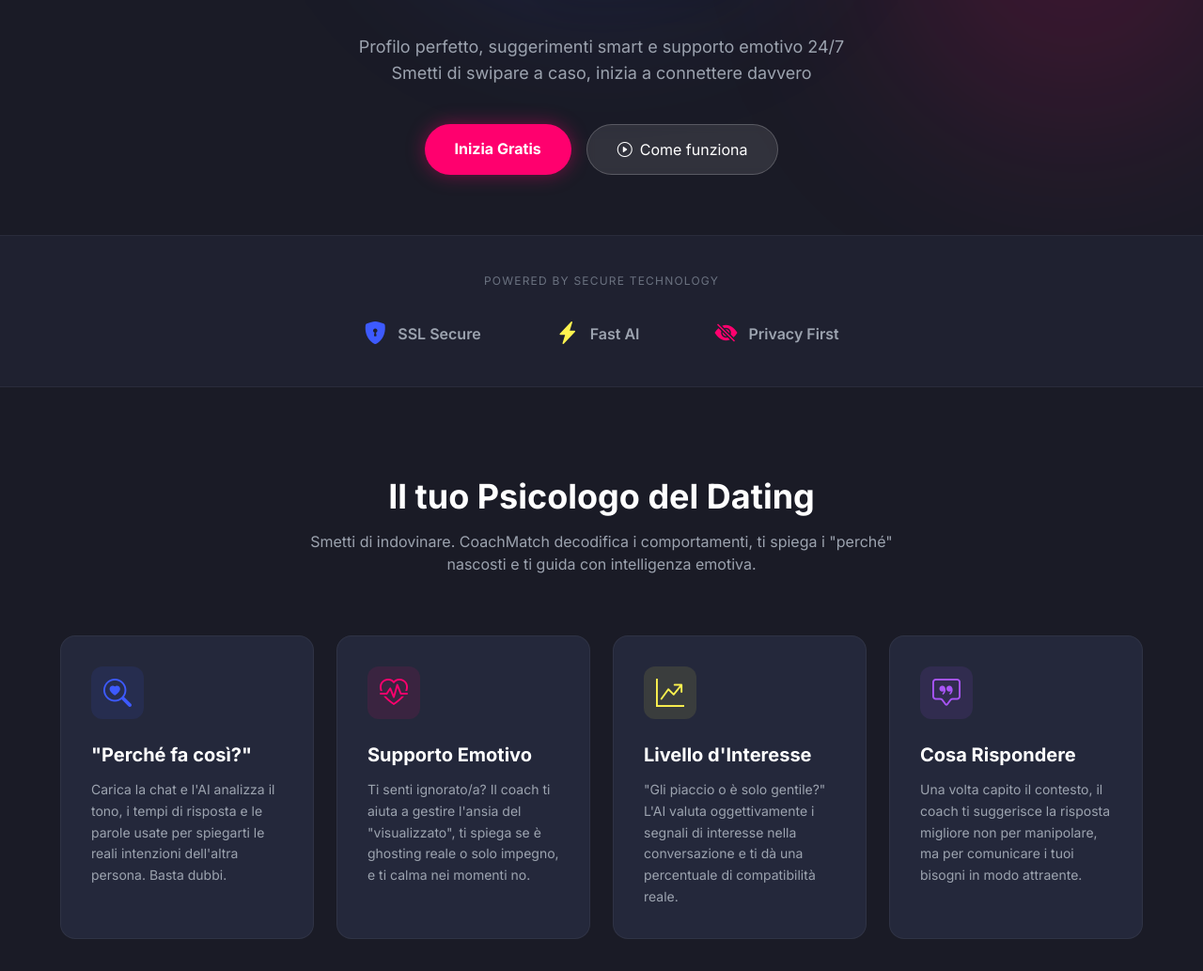
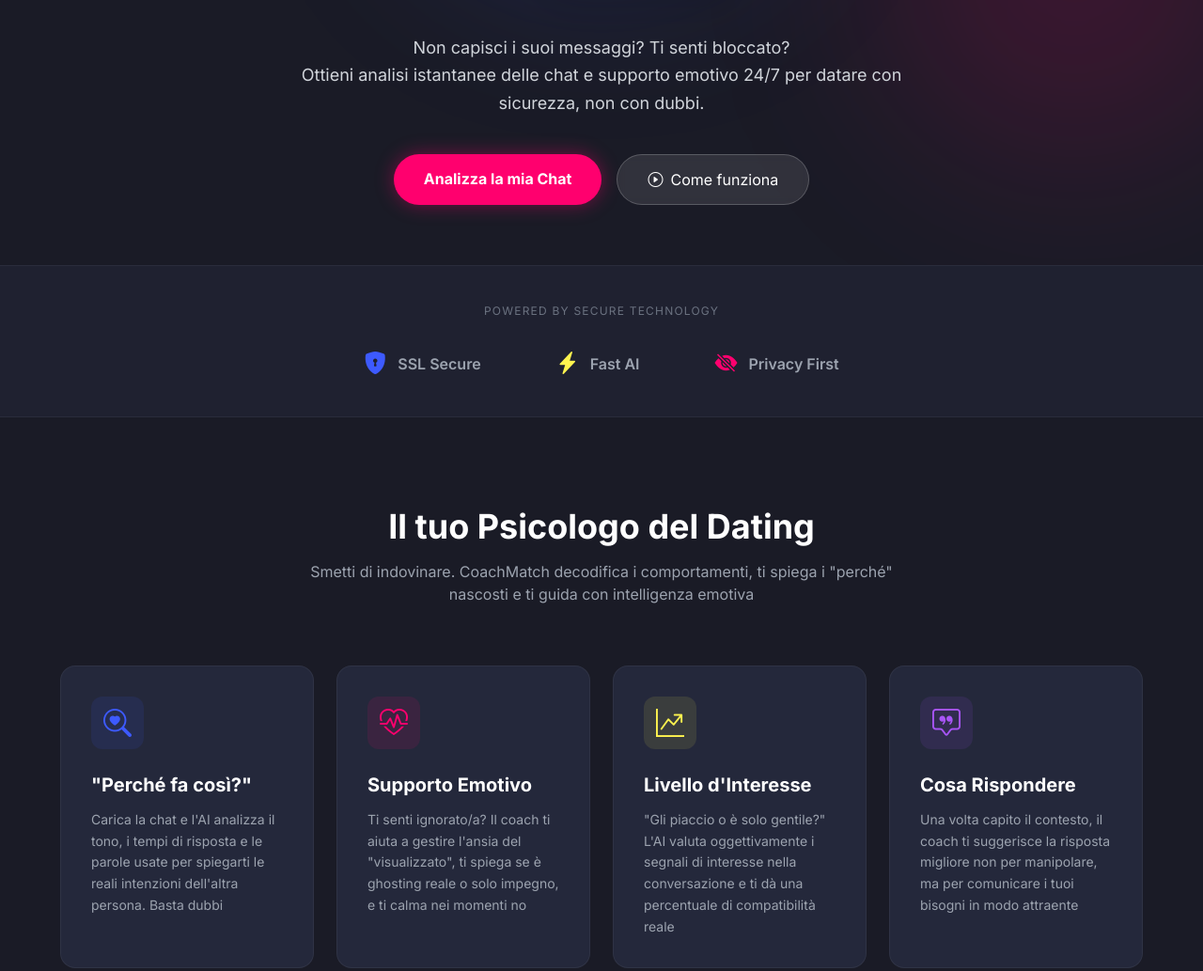
Before and after one commit to rickmendossa-x99/rickmendossa-x99.github.io, a website: page index.html in a window 1280 px wide. Shown: the part 860-1893 px from the top of the page at 94% size. Drawn offline with nearby package versions, Linux system fonts and the light colour scheme.

Commit message:
Description Update

```diff
--- a/index.html
+++ b/index.html
@@ -67,11 +67,11 @@
 
                 <div class="tw-flex tw-flex-col tw-place-content-center tw-items-center">
                     <div class="reveal-up tw-text-center">
-                        <span class="tw-text-coach-teal tw-font-bold tw-tracking-wider tw-uppercase tw-mb-3 tw-block tw-text-sm">AI Dating Coach</span>
+                        <span class="tw-text-coach-teal tw-font-bold tw-tracking-wider tw-uppercase tw-mb-3 tw-block tw-text-sm">AI Dating Coach & Psicologo</span>
                         <h1 class="tw-text-5xl md:tw-text-7xl tw-font-bold tw-leading-tight tw-text-white tw-mb-6">
                             Dating Senza<br>
                             <span class="tw-text-transparent tw-bg-clip-text tw-bg-gradient-to-r tw-from-[#3D5AFE] tw-to-[#FF006E]">
-                                Ansia
+                                Ansia.
                             </span>
                         </h1>
                     </div>
@@ -92,14 +92,16 @@
                 </div>
 
                 <div class="tw-flex tw-flex-col tw-items-center tw-text-center tw-max-w-2xl tw-mx-auto">
-                     <p class="reveal-up tw-mt-8 tw-text-lg tw-text-gray-400">
-                        Profilo perfetto, suggerimenti smart e supporto emotivo 24/7<br class="tw-hidden md:tw-block">
-                        Smetti di swipare a caso, inizia a connettere davvero
+                        <!-- Descrizione Aggiornata: Focus su comprensione e sicurezza -->
+                        <p class="reveal-up tw-mt-8 tw-text-lg tw-text-gray-300 tw-leading-relaxed">
+                        Non capisci i suoi messaggi? Ti senti bloccato? <br class="tw-hidden md:tw-block">
+                        Ottieni analisi istantanee delle chat e supporto emotivo 24/7 per datare con sicurezza, non con dubbi.
                     </p>
 
                     <div class="reveal-up tw-mt-10 tw-flex tw-flex-col sm:tw-flex-row tw-gap-4">
+                        <!-- CTA Principale: "Analizza Chat" è più forte di "Inizia Gratis" -->
                         <a class="tw-bg-coach-coral tw-text-white tw-px-8 tw-py-3.5 tw-rounded-full tw-font-bold tw-shadow-[0_0_20px_rgba(255,0,110,0.4)] hover:tw-shadow-[0_0_30px_rgba(255,0,110,0.6)] hover:tw-scale-105 tw-transition-all tw-text-center" href="#pricing">
-                            Inizia Gratis
+                            Analizza la mia Chat
                         </a>
                         <a class="tw-bg-white/10 tw-backdrop-blur-sm tw-text-white tw-border tw-border-white/20 tw-px-8 tw-py-3.5 tw-rounded-full tw-font-medium hover:tw-bg-white/20 tw-transition-all tw-flex tw-items-center tw-justify-center tw-gap-2" href="#features">
                             <i class="bi bi-play-circle"></i> Come funziona
@@ -108,6 +110,7 @@
                 </div>
             </div>
         </section>
+
 
         <!-- SOCIAL PROOF (Dark Tech) -->
         <section class="tw-py-10 tw-bg-coach-card/50 tw-border-y tw-border-white/5">
@@ -141,7 +144,7 @@
             <div class="tw-text-center tw-mb-16">
                 <h2 class="tw-text-3xl md:tw-text-4xl tw-font-bold tw-text-white tw-mb-4">Il tuo Psicologo del Dating</h2>
                 <p class="tw-text-gray-400 tw-max-w-2xl tw-mx-auto">
-                    Smetti di indovinare. CoachMatch decodifica i comportamenti, ti spiega i "perché" nascosti e ti guida con intelligenza emotiva.
+                    Smetti di indovinare. CoachMatch decodifica i comportamenti, ti spiega i "perché" nascosti e ti guida con intelligenza emotiva
                 </p>
             </div>
 
@@ -154,7 +157,7 @@
                     </div>
                     <h3 class="tw-text-xl tw-font-bold tw-mb-3 tw-text-white">"Perché fa così?"</h3>
                     <p class="tw-text-gray-400 tw-text-sm tw-leading-relaxed">
-                        Carica la chat e l'AI analizza il tono, i tempi di risposta e le parole usate per spiegarti le reali intenzioni dell'altra persona. Basta dubbi.
+                        Carica la chat e l'AI analizza il tono, i tempi di risposta e le parole usate per spiegarti le reali intenzioni dell'altra persona. Basta dubbi
                     </p>
                 </div>
 
@@ -165,7 +168,7 @@
                     </div>
                     <h3 class="tw-text-xl tw-font-bold tw-mb-3 tw-text-white">Supporto Emotivo</h3>
                     <p class="tw-text-gray-400 tw-text-sm tw-leading-relaxed">
-                        Ti senti ignorato/a? Il coach ti aiuta a gestire l'ansia del "visualizzato", ti spiega se è ghosting reale o solo impegno, e ti calma nei momenti no.
+                        Ti senti ignorato/a? Il coach ti aiuta a gestire l'ansia del "visualizzato", ti spiega se è ghosting reale o solo impegno, e ti calma nei momenti no
                     </p>
                 </div>
 
@@ -176,7 +179,7 @@
                     </div>
                     <h3 class="tw-text-xl tw-font-bold tw-mb-3 tw-text-white">Livello d'Interesse</h3>
                     <p class="tw-text-gray-400 tw-text-sm tw-leading-relaxed">
-                        "Gli piaccio o è solo gentile?" L'AI valuta oggettivamente i segnali di interesse nella conversazione e ti dà una percentuale di compatibilità reale.
+                        "Gli piaccio o è solo gentile?" L'AI valuta oggettivamente i segnali di interesse nella conversazione e ti dà una percentuale di compatibilità reale
                     </p>
                 </div>
 
@@ -187,7 +190,7 @@
                     </div>
                     <h3 class="tw-text-xl tw-font-bold tw-mb-3 tw-text-white">Cosa Rispondere</h3>
                     <p class="tw-text-gray-400 tw-text-sm tw-leading-relaxed">
-                        Una volta capito il contesto, il coach ti suggerisce la risposta migliore non per manipolare, ma per comunicare i tuoi bisogni in modo attraente.
+                        Una volta capito il contesto, il coach ti suggerisce la risposta migliore non per manipolare, ma per comunicare i tuoi bisogni in modo attraente
                     </p>
                 </div>
 
```
